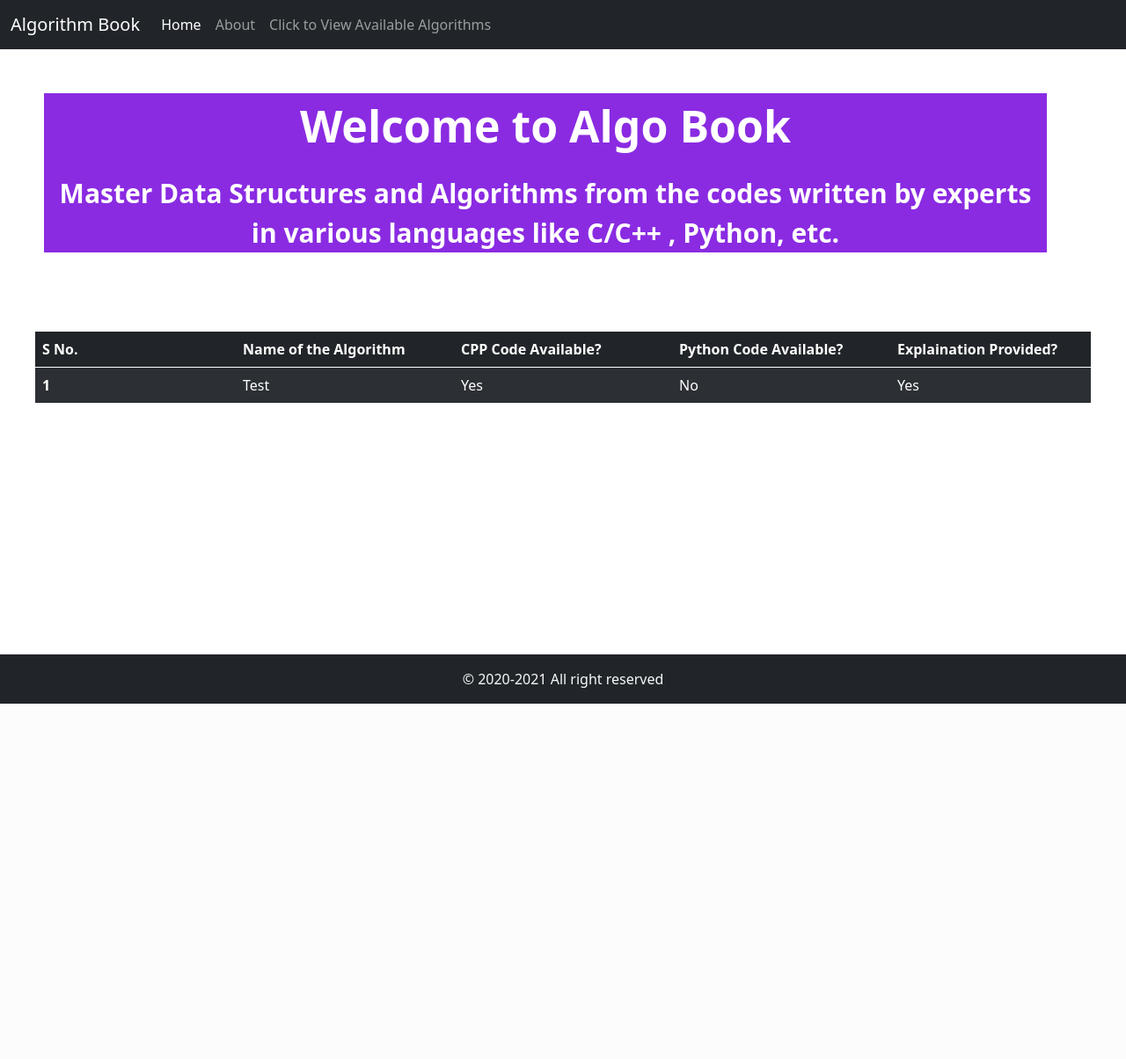
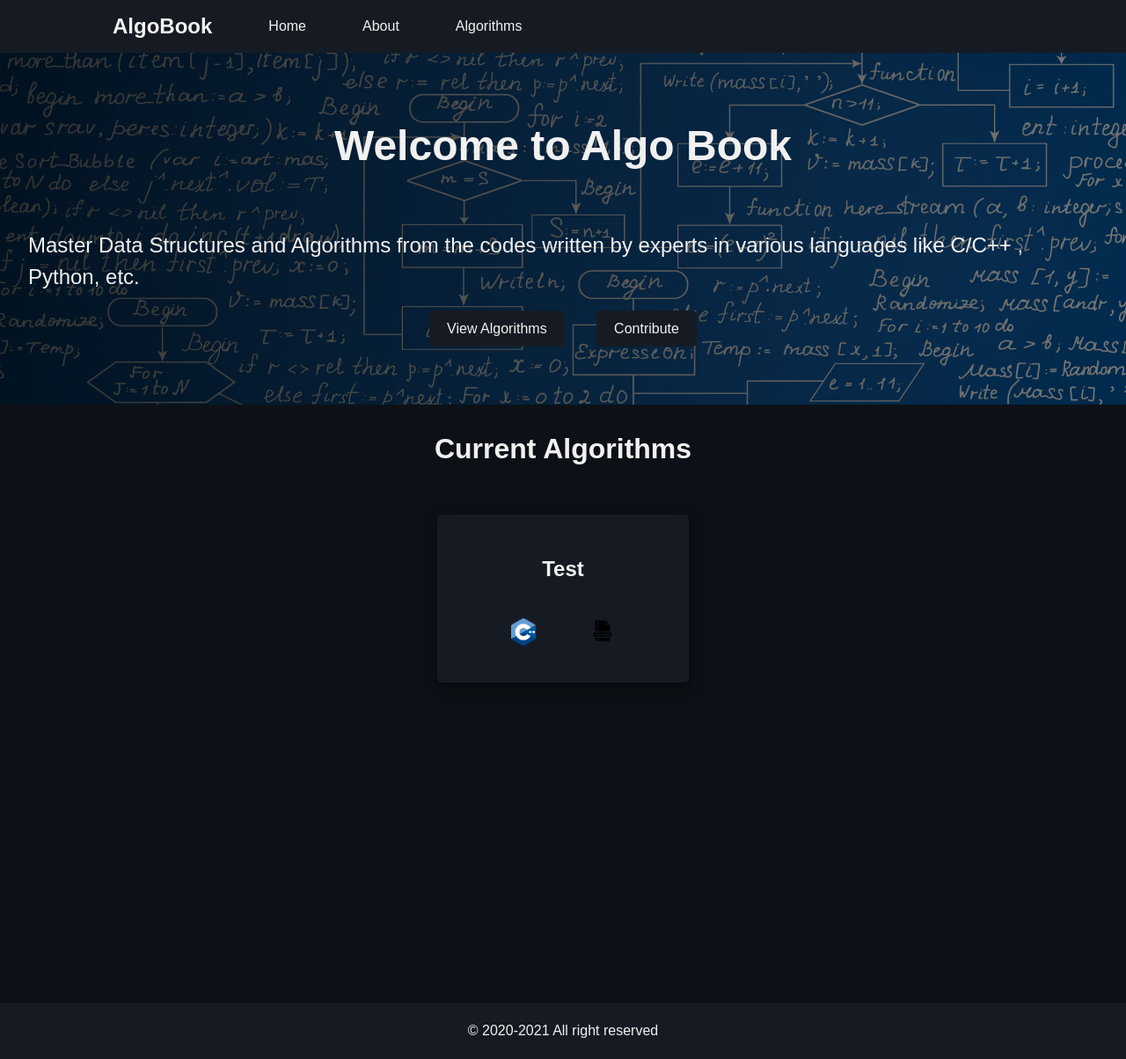
Before and after one commit to dragonman164/Algorithm-Book, a Django app: page / in a window 1280 px wide. Shown: the whole page at 88% size. Before the commit the page ends 800 px from the top, so only its background shows below. Run offline with Django 3.2, Linux system fonts and the light colour scheme; some libraries are stand-ins or nearby versions.

Commit message:
Ui changed

```diff
--- /dev/null
+++ b/algorithms/static/algorithms/css/style.css
@@ -0,0 +1,232 @@
+* {
+  margin: 0;
+  padding: 0;
+  box-sizing: border-box;
+}
+
+:root {
+  --background-color: #0d1117;
+  --primary-color: #161b23;
+  --secondary-color: #f1f1f1;
+  --accent-color: #238636;
+}
+
+body {
+  font-family: "Montserrat", sans-serif;
+  background-color: var(--background-color);
+  color: var(--secondary-color);
+}
+
+a {
+  text-decoration: none;
+  color: var(--secondary-color);
+}
+
+ul {
+  padding: 0;
+  list-style: none;
+}
+
+section {
+  padding: 2rem;
+  min-height: 85vh;
+}
+
+.container {
+  max-width: 1200px;
+  margin: 0 auto;
+}
+
+.btn {
+  cursor: pointer;
+  padding: 0.75em 1.25em;
+  font-size: 16px;
+  border-radius: 5px;
+}
+
+.btn-primary {
+  background-color: var(--primary-color);
+  color: var(--secondary-color);
+  transition: opacity 0.3s ease;
+}
+
+.btn-primary:hover {
+  opacity: 0.9;
+}
+
+.btn-success {
+  background-color: var(--accent-color);
+  color: var(--secondary-color);
+  transition: opacity 0.3s ease;
+}
+
+.btn-success:hover {
+  opacity: 0.9;
+}
+
+.btn + .btn {
+  margin-left: 2rem;
+}
+
+.lang--img {
+  display: block;
+  width: 28px;
+  margin: 10px;
+  object-fit: cover;
+}
+
+.section-heading {
+  font-size: 2rem;
+  text-align: center;
+}
+
+h1,
+h2,
+h3,
+h4,
+h5,
+h6 {
+  margin-bottom: 0.75em;
+}
+
+p {
+  line-height: 1.5;
+  margin: 0.75em 0;
+}
+
+.about li {
+  margin-bottom: 1em;
+}
+
+.about code {
+  margin: 2rem 0;
+}
+
+/* navbar */
+
+nav {
+  display: flex;
+  align-items: center;
+  padding: 1rem 10%;
+  background-color: var(--primary-color);
+  position: sticky;
+  top: 0;
+  left: 0;
+}
+
+.logo {
+  font-size: 24px;
+  font-weight: bold;
+  margin-right: 2rem;
+}
+
+.nav-items {
+  display: flex;
+}
+
+.nav-item {
+  padding: 0 1em;
+}
+
+.nav-link {
+  padding: 0.5em 1em;
+  border-bottom: 2px transparent;
+  transition: border-bottom 0.3s ease;
+}
+
+.nav-link:hover {
+  border-bottom: 2px solid var(--secondary-color);
+}
+
+/* navbar */
+
+/* hero */
+.hero {
+  height: 50vh;
+  background: linear-gradient(100deg, rgba(0, 0, 0, 0.8), rgba(0, 0, 0, 0.5)),
+    url(../images/banner.jpg);
+  background-position: center center;
+  background-size: cover;
+  display: flex;
+  flex-direction: column;
+  justify-content: center;
+  align-items: center;
+  padding: 2rem;
+}
+
+.hero h1 {
+  font-size: 3rem;
+}
+
+.hero p {
+  margin: 2rem 0;
+  font-size: 24px;
+}
+
+@media (max-width: 600px) {
+  nav {
+    flex-direction: column;
+  }
+  .nav-items {
+    margin-top: 1rem;
+  }
+
+  .hero h1 {
+    font-size: 2rem;
+  }
+
+  .hero p {
+    font-size: 16px;
+  }
+}
+/* hero */
+
+/* Current Algorithms */
+
+.algorithms {
+  display: grid;
+  justify-content: center;
+  align-items: center;
+  grid-template-columns: repeat(auto-fit, minmax(250px, 350px));
+}
+
+.card {
+  text-align: center;
+  padding: 2rem;
+  margin: 2rem;
+  background-color: var(--primary-color);
+  border-radius: 5px;
+  box-shadow: 2px 5px 15px rgba(0, 0, 0, 0.5);
+}
+
+.card h2 {
+  margin: 1rem 0 !important;
+}
+
+.algorithm__name {
+  font-size: 1.5rem;
+}
+
+.algorithm__lang {
+  margin-top: 2rem;
+  display: flex;
+  flex-wrap: wrap;
+  max-width: 300px;
+  justify-content: space-evenly;
+}
+
+.readme {
+  background-color: #23241f;
+  border-radius: 5px;
+}
+/* Current Algorithms */
+
+/* Footer  */
+footer {
+  height: 8vh;
+  background-color: var(--primary-color);
+  display: flex;
+  justify-content: center;
+  align-items: center;
+}
+/* Footer  */
--- a/algorithms/templates/algorithms/base.html
+++ b/algorithms/templates/algorithms/base.html
@@ -1,81 +1,81 @@
-<!doctype html>
+<!DOCTYPE html>
+{% load static %}
 <html lang="en">
   <head>
     <!-- Required meta tags -->
-    <meta charset="utf-8">
-    <meta name="viewport" content="width=device-width, initial-scale=1">
+    <meta charset="utf-8" />
+    <meta name="viewport" content="width=device-width, initial-scale=1" />
 
     <!-- Bootstrap CSS -->
-    <link href="https://cdn.jsdelivr.net/npm/bootstrap@5.0.0-beta1/dist/css/bootstrap.min.css" rel="stylesheet" integrity="sha384-giJF6kkoqNQ00vy+HMDP7azOuL0xtbfIcaT9wjKHr8RbDVddVHyTfAAsrekwKmP1" crossorigin="anonymous">
+    <!--<link
+      href="https://cdn.jsdelivr.net/npm/bootstrap@5.0.0-beta1/dist/css/bootstrap.min.css"
+      rel="stylesheet"
+      integrity="sha384-giJF6kkoqNQ00vy+HMDP7azOuL0xtbfIcaT9wjKHr8RbDVddVHyTfAAsrekwKmP1"
+      crossorigin="anonymous"
+    /> -->
     <!-- CSS for Syntax Highlighter -->
-    {% load static %}
-    <link rel="stylesheet" href="{% static 'algorithms/css/monokai-sublime.css' %}">
+    <link
+      rel="stylesheet"
+      href="{% static 'algorithms/css/monokai-sublime.css' %}"
+    />
+    <!-- Main Css File -->
+    <link rel="stylesheet" href="{% static 'algorithms/css/style.css' %}" />
     {% block title %}
     <title>Title Goes Here</title>
     {% endblock title %}
 
-
     <style>
       .fontlarge {
-        color:white;
-        text-align:center;
-        font-weight:bold;
+        color: white;
+        text-align: center;
+        font-weight: bold;
         font-size: 50px;
       }
       .fontsmall {
-        color:white;
-        text-align:center;
-        font-weight:bold;
-        font-size:30px;
-      };
+        color: white;
+        text-align: center;
+        font-weight: bold;
+        font-size: 30px;
+      }
     </style>
   </head>
   <body>
-    <nav class="navbar navbar-expand-lg navbar-dark bg-dark">
-        <div class="container-fluid">
-          <a class="navbar-brand" href="#">Algorithm Book</a>
-          <button class="navbar-toggler" type="button" data-bs-toggle="collapse" data-bs-target="#navbarSupportedContent" aria-controls="navbarSupportedContent" aria-expanded="false" aria-label="Toggle navigation">
-            <span class="navbar-toggler-icon"></span>
-          </button>
-          <div class="collapse navbar-collapse" id="navbarSupportedContent">
-            <ul class="navbar-nav me-auto mb-2 mb-lg-0">
+    <nav>
+      <a href="{% url 'home' %}" class="logo">AlgoBook</a>
+      <ul class="nav-items">
         <li class="nav-item">
-                <a class="nav-link active" aria-current="page" href="/">Home</a>
+          <a href="{% url 'home' %}" class="nav-link">Home</a>
         </li>
         <li class="nav-item">
-                <a class="nav-link" href="/about">About</a>
+          <a href="{% url 'about' %}" class="nav-link">About</a>
         </li>
         <li class="nav-item">
-                <a class="nav-link" href="/algorithms">Click to View Available Algorithms</a>
+          <a href="{% url 'index' %}" class="nav-link">Algorithms</a>
         </li>
       </ul>
-
-          </div>
-        </div>
     </nav>
 
     {% block body %}
     <h1>Body Goes Here</h1>
     {% endblock body %}
 
-      <footer class="container-fluid bg-dark my-0 py-3 text-light" style="position: fixed; bottom: 0">
-        <p class="mb-0 text-center">&copy; 2020-2021 All right reserved</p>
-        <p class="mb-0 text-center">
-        </p>
-
+    <footer>
+      <p>© 2020-2021 All right reserved</p>
     </footer>
 
-
-
     <!-- JS for code highlighting -->
-    {% load static %}
     <script src="{% static 'algorithms/js/highlight.pack.js' %}"></script>
-      <script>hljs.initHighlightingOnLoad();</script>
+    <script>
+      hljs.initHighlightingOnLoad();
+    </script>
     <!-- Optional JavaScript; choose one of the two! -->
 
     <!-- Option 1: Bootstrap Bundle with Popper -->
-    <script src="https://cdn.jsdelivr.net/npm/bootstrap@5.0.0-beta1/dist/js/bootstrap.bundle.min.js" integrity="sha384-ygbV9kiqUc6oa4msXn9868pTtWMgiQaeYH7/t7LECLbyPA2x65Kgf80OJFdroafW" crossorigin="anonymous"></script>
-
+    <script
+      src="https://cdn.jsdelivr.net/npm/bootstrap@5.0.0-beta1/dist/js/bootstrap.bundle.min.js"
+      integrity="sha384-ygbV9kiqUc6oa4msXn9868pTtWMgiQaeYH7/t7LECLbyPA2x65Kgf80OJFdroafW"
+      crossorigin="anonymous"
+    ></script>
 
     <!-- Option 2: Separate Popper and Bootstrap JS -->
     <!--
--- a/algorithms/templates/algorithms/index.html
+++ b/algorithms/templates/algorithms/index.html
@@ -1,4 +1,5 @@
 {% extends "algorithms/base.html" %}
+{% load static %}
 
 
 {% block title %}
@@ -6,36 +7,56 @@
 {% endblock title %}
 
 {% block body %}
-<div class="container-sm" style="background-color:blueviolet;margin: 50px;">
-  <p class="fontlarge">Welcome to Algo Book</p>
-  <p class="fontsmall">Master Data Structures and Algorithms from the codes written by experts in various languages like C/C++ , Python, etc.</p>
+<header class="hero">
+  <h1>Welcome to Algo Book</h1>
+  <p>
+    Master Data Structures and Algorithms from the codes written by experts in
+    various languages like C/C++ , Python, etc.
+  </p>
+  <div class="btn-group">
+    <a href="{% url 'index' %}" class="btn btn-primary">View Algorithms</a>
+    <a href="{% url 'about' %}" class="btn btn-primary">Contribute</a>
+  </div>
+</header>
 
+<main>
+  <section class="current-algorithms">
+    <h2 class="section-heading">Current Algorithms</h2>
+    <div class="algorithms container">
+      {% for elem in data %}
+      <article class="card">
+        <h2 class="algorithm__name"><a href="{% url 'langpage' elem.AlgoName %}">{{elem.AlgoName}}</a></h2>
+        <div class="algorithm__lang">
+          {% if elem.cpp_code == "Yes" %}
+          <a href="/curralgo/{{elem.AlgoName}}/cpp">
+            <img
+              class="lang--img"
+              src="{% static 'algorithms/images/cpp.png' %}"
+              alt="cpp"
+            />
+          </a>
+          {% endif %} {% if elem.py_code == "Yes" %}
+          <a href="/curralgo/{{elem.AlgoName}}/py">
+            <img
+              class="lang--img"
+              src="{% static 'algorithms/images/python.png' %}"
+              alt="python"
+            />
+          </a>
+          {% endif %} {% if elem.readme == "Yes" %}
+          <a href="/curralgo/{{elem.AlgoName}}/readme">
+            <img
+              class="lang--img"
+              src="{% static 'algorithms/images/README.png' %}"
+              alt="README"
+            />
+          </a>
+          {% endif %}
+        </div>
+      </article>
+      {% endfor %}
+    </div>
+  </section>
+</main>
 
-</div>
-
-<table class="table table-dark table-striped" style="table-layout:fixed; border: 40px solid white;border-collapse: collapse;">
-  <thead>
-    <tr>
-      <th scope="col">S No.</th>
-      <th scope="col">Name of the Algorithm</th>
-      <th scope="col">CPP Code Available?</th>
-      <th scope="col">Python Code Available?</th>
-      <th scope="col">Explaination Provided?</th>
-    </tr>
-    </tr>
-  </thead>
-  <tbody>
-    {% for elem in data %}
-    <tr>
-      <th scope="row">{{forloop.counter}}</th>
-      <td>{{elem.AlgoName}}</td>
-      <td>{{elem.cpp_code}}</td>
-      <td>{{elem.py_code}}</td>
-      <td>{{elem.readme}}</td>
-
-    </tr>
-    {% endfor %}
-
-  </tbody>
-</table>
 {% endblock body %}
--- a/algorithms/urls.py
+++ b/algorithms/urls.py
@@ -18,11 +18,9 @@ from django.urls import path
 from .views import curr_algorithm, index,algorithms, language_page,about
 
 urlpatterns = [
-    path('',index,name="index"),
+    path('',index,name="home"),
     path('algorithms/',algorithms,name="index"),
     path('curralgo/<str:algoname>/<str:langname>',curr_algorithm,name="curralgo"),
     path('langs/<str:algoname>',language_page,name="langpage"),
     path('about/',about,name="about")
-
-
 ]
```
Also changed, not shown: algorithms/templates/algorithms/about.html (+11 -5 lines), algorithms/templates/algorithms/algorithms.html (+13 -15 lines), algorithms/templates/algorithms/curralgo.html (+32 -27 lines), algorithms/templates/algorithms/langpage.html (+43 -55 lines), algorithms/static/algorithms/images/banner.jpg (added), db.sqlite3. Lines whose indentation alone changed are shown as unchanged.
